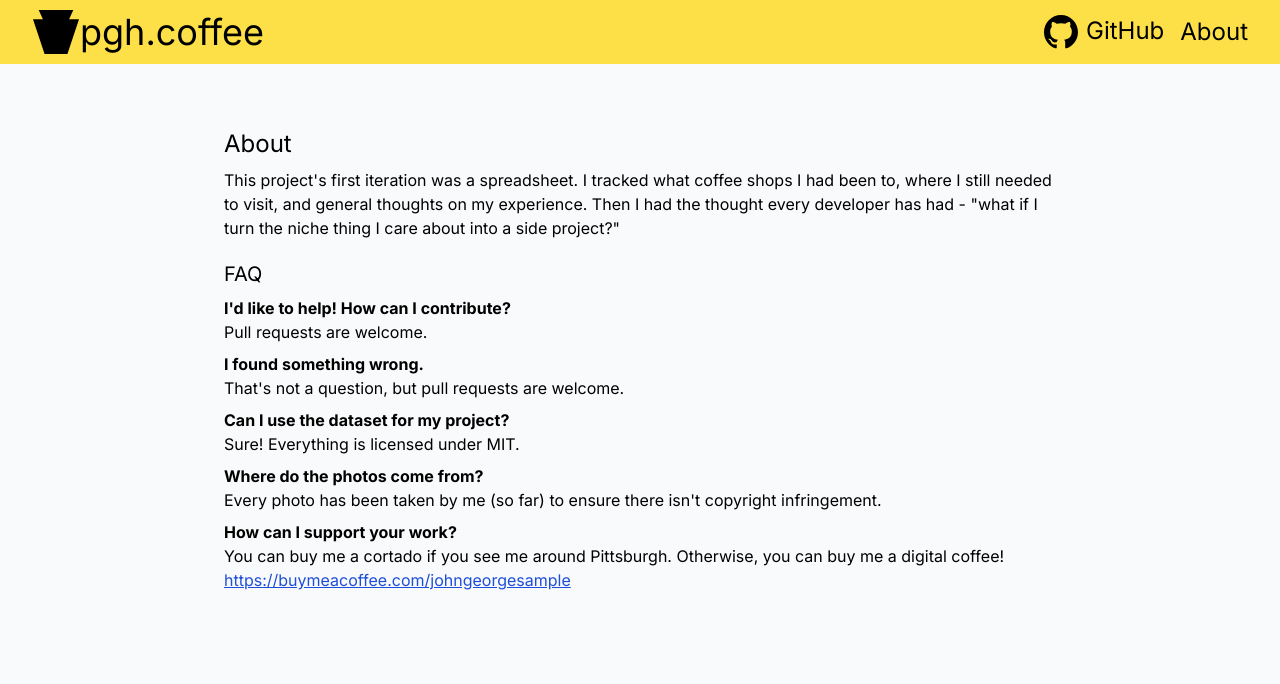
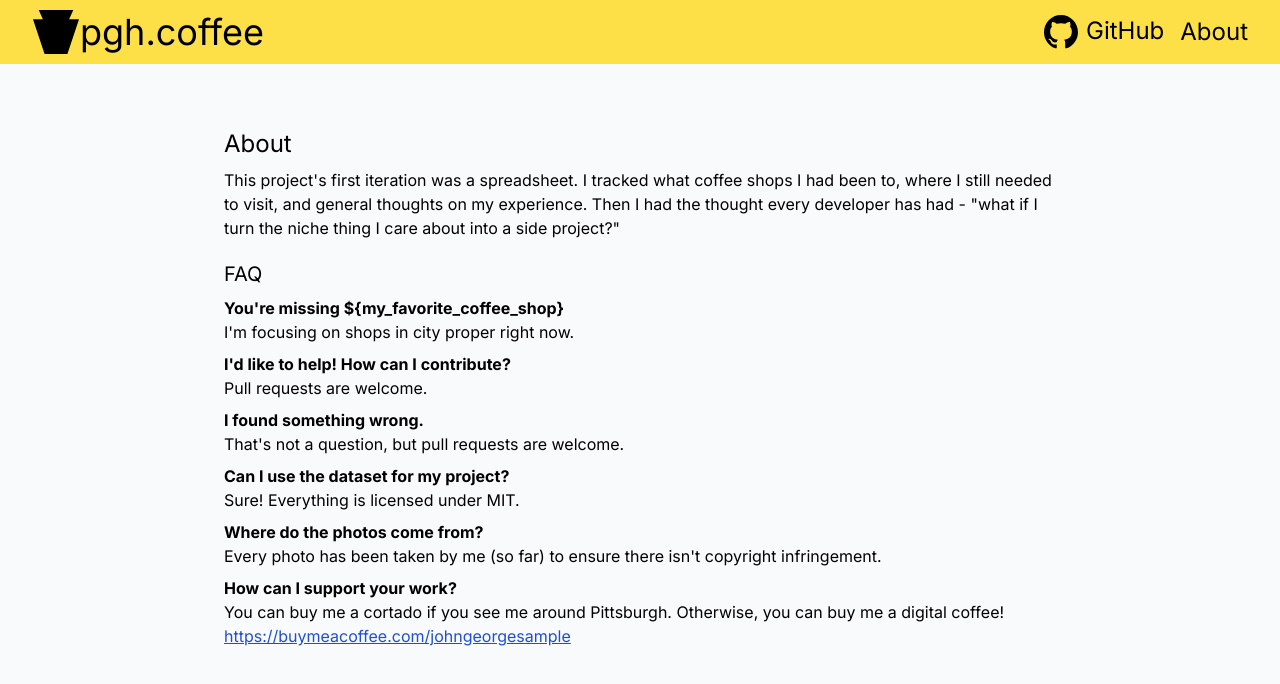
Before and after one commit to Johngeorgesample/pgh-coffee, a Next.js app: page /about in a window 1280 px wide. Shown: the top 684 px of the page. Built offline with nearby package versions, Linux system fonts and the light colour scheme.

Commit message:
add FAQ around city proper

```diff
--- a/app/about/page.tsx
+++ b/app/about/page.tsx
@@ -15,6 +15,11 @@ export default function About() {
 
       <div className="max-w-4xl mx-auto px-6 md:px-8">
         <h3 className="text-xl mb-2">FAQ</h3>
+
+        <QAndA
+          question="You&apos;re missing ${my_favorite_coffee_shop}"
+          answer="I&apos;m focusing on shops in city proper right now."
+        />
 
         <QAndA
           question="I&apos;d like to help! How can I contribute?"
```
